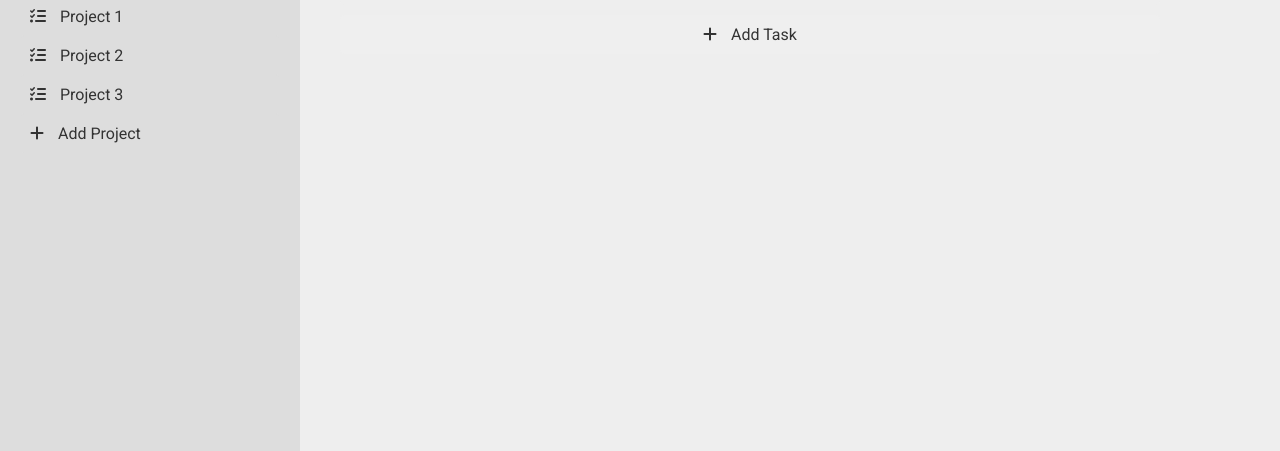
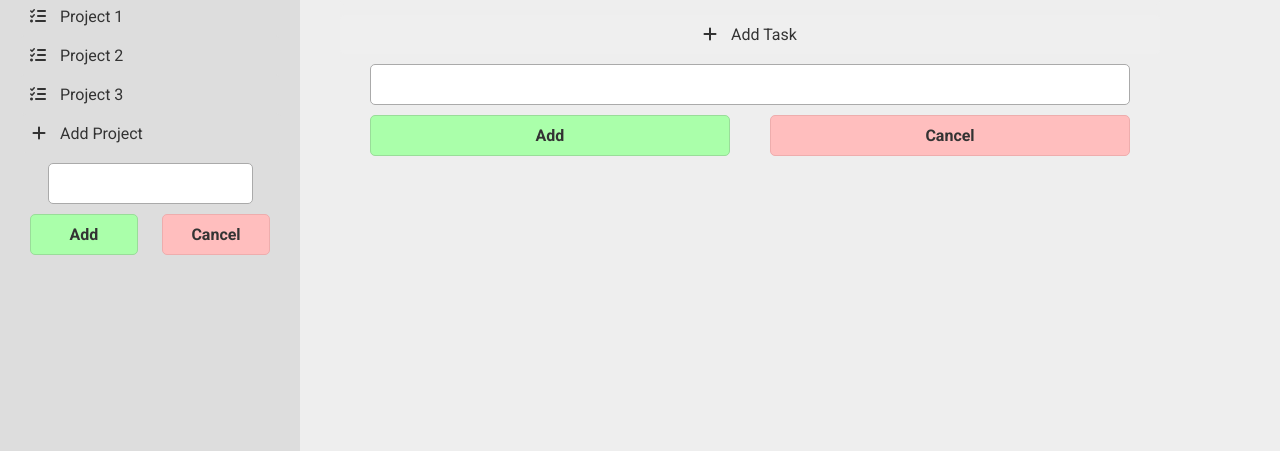
Before and after one commit to mr-Bones3108/to-do-list-js, a website built with webpack: page dist/index.html in a window 1280 px wide. Shown: the part 312-763 px from the top of the page. Built offline with nearby package versions, Linux system fonts and the light colour scheme; a web font is replaced by a local one.

Commit message:
add popups

```diff
--- a/dist/index.html
+++ b/dist/index.html
@@ -27,15 +27,15 @@
       <main class="main">
         <nav class="nav">
           <div class="default-projects">
-            <button class="button-project" data-default-project-button>
+            <button class="button-default-project" id="button-inbox-projects">
               <i class="fas fa-inbox"></i>
               Inbox
             </button>
-            <button class="button-project" data-default-project-button>
+            <button class="button-default-project" id="button-inbox-projects">
               <i class="fas fa-calendar-day"></i>
               Today
             </button>
-            <button class="button-project" data-default-project-button>
+            <button class="button-default-project" id="button-inbox-projects">
               <i class="fas fa-calendar-week"></i>
               This week
             </button>
@@ -43,22 +43,44 @@
           <div class="user-projects">
             <h1>Projects</h1>
             <button class="button-project" data-project-button>
+              <div class="left-project-panel">
                 <i class="fas fa-tasks"></i>
                 Project 1
+              </div>
+              <div class="right-project-panel">
+                <i class="fas fa-ellipsis-h"></i>
+              </div>
             </button>
             <button class="button-project" data-project-button>
+              <div class="left-project-panel">
                 <i class="fas fa-tasks"></i>
                 Project 2
+              </div>
+              <div class="right-project-panel">
+                <i class="fas fa-ellipsis-h"></i>
+              </div>
             </button>
             <button class="button-project" data-project-button>
+              <div class="left-project-panel">
                 <i class="fas fa-tasks"></i>
                 Project 3
+              </div>
+              <div class="right-project-panel">
+                <i class="fas fa-ellipsis-h"></i>
+              </div>
             </button>
           </div>
-          <button class="button-project" id="button-add-project">
+          <button class="button-add-project" id="button-add-project">
             <i class="fas fa-plus"></i>
             Add Project
           </button>
+          <div class="add-project-popup">
+            <input class="add-project-popup-input" type="text" />
+            <div class="add-project-popup-buttons">
+              <button class="button-add-project-confirm">Add</button>
+              <button class="button-add-project-cancel">Cancel</button>
+            </div>
+          </div>
         </nav>
         <div class="project-preview">
           <h1>Inbox</h1>
@@ -94,6 +116,13 @@
               <i class="fas fa-plus"></i>
               Add Task
             </button>
+            <div class="add-task-popup active">
+              <input class="add-task-popup-input" type="text" />
+              <div class="add-task-popup-buttons">
+                <button class="button-add-task-confirm">Add</button>
+                <button class="button-add-task-cancel">Cancel</button>
+              </div>
+            </div>
           </div>
         </div>
       </main>
--- a/dist/style.css
+++ b/dist/style.css
@@ -29,7 +29,6 @@
 header {
   font-size: 2.4rem;
 }
-
 button {
   display: block;
   padding: 1rem;
@@ -39,6 +38,12 @@
   font-family: inherit;
   font-size: inherit;
   cursor: pointer;
+  outline: none;
+}
+
+input {
+  font-family: inherit;
+  font-size: inherit;
   outline: none;
 }
 
@@ -65,46 +70,117 @@
   font-family: "Yusei Magic", sans-serif;
   font-size: 4rem;
 }
-
-  .fa-bars {
-    margin-right: 0;
-  }
-
-
 /* Main */
-
 .main {
   display: flex;
   /* min-height: calc(100vh - header_height - footer_height) */
   min-height: calc(100vh - 10.4rem - 3.5rem);
   margin-bottom: 3.5rem;
 }
-
 .nav {
   flex: 1;
   max-width: 300px;
   padding: 2rem;
   background-color: var(--secondary-light);
 }
-
-  .button-project {
+.button-default-project {
+  align-items: center;
+  justify-content: space-between;
   width: 100%;
   background-color: var(--secondary-light);
   text-align: left;
 }
 
-  .button-project.active {
+.fa-inbox {
+  margin-right: 0.6rem;
+}
+
+.user-projects h1 {
+  padding: 1rem;
+  margin-top: 1rem;
+}
+
+.button-project {
+  display: flex;
+  align-items: center;
+  justify-content: space-between;
+  width: 100%;
+  background-color: var(--secondary-light);
+  text-align: left;
+}
+
+.button-add-project {
+  width: 100%;
+  margin-left: 0.2rem;
+  background-color: var(--secondary-light);
+  text-align: left;
+}
+
+.button-project.active,
+.button-default-project.active {
   font-weight: bold;
   background-color: #ccc;
 }
 
-  .button-project:hover {
+.button-project:hover,
+.button-default-project:hover,
+.button-add-project:hover {
   background-color: #ccc;
 }
-  .user-projects h1 {
+
+.right-project-panel {
+  visibility: hidden;
+}
+
+.button-project:hover .right-project-panel {
+  visibility: visible;
+}
+
+.fa-ellipsis-h {
+  margin-right: 0;
+}
+
+.add-project-popup {
+  width: 100%;
   padding: 1rem;
-    margin-top: 1rem;
+  text-align: center;
 }
+
+.add-project-popup-input {
+  padding: 1rem;
+  border: 1px solid #aaa;
+  margin-bottom: 1rem;
+  border-radius: 5px;
+}
+
+.add-project-popup-buttons {
+  display: flex;
+  align-items: center;
+  justify-content: space-between;
+}
+
+.button-add-project-confirm {
+  width: 45%;
+  border: 1px solid #99dd99;
+  background-color: #aaffaa;
+  font-weight: bold;
+}
+
+.button-add-project-cancel {
+  width: 45%;
+  border: 1px solid #eeadad;
+  background-color: #ffbebe;
+  font-weight: bold;
+}
+
+.button-add-project-confirm:hover {
+  background-color: #99dd99;
+}
+
+.button-add-project-cancel:hover {
+  background-color: #eeadad;
+}
+
 .project-preview {
   flex: 5;
   max-width: 900px;
@@ -122,31 +198,74 @@
   padding: 1rem;
   background-color: var(--primary-light);
 }
-
 .button-task:hover {
   background-color: #ddd;
 }
-
 .left-task-panel {
   display: flex;
   align-items: center;
 }
-
 .fa-circle,
 .fa-check-circle {
   font-size: 2.4rem;
 }
-
 .button-add-task {
   margin-top: 1rem;
   width: 100%;
 }
-
 .button-add-task:hover {
   background-color: #ddd;
 }
 
+.add-task-popup {
+  display: none;
+  text-align: center;
+  width: 100%;
+  padding: 1rem;
+}
+
+.add-task-popup.active {
+  display: block;
+}
+
+.add-task-popup-input {
+  width: 95%;
+  padding: 1rem;
+  border: 1px solid #aaa;
+  border-radius: 5px;
+  margin-bottom: 1rem;
+}
+
+.add-task-popup-buttons {
+  display: flex;
+  align-items: center;
+  justify-content: space-around;
+}
+
+.button-add-task-confirm {
+  width: 45%;
+  border: 1px solid #99dd99;
+  background-color: #aaffaa;
+  font-weight: bold;
+}
+
+.button-add-task-cancel {
+  width: 45%;
+  border: 1px solid #eeadad;
+  background-color: #ffbebe;
+  font-weight: bold;
+}
+
+.button-add-task-confirm:hover {
+  background-color: #99dd99;
+}
+
+.button-add-task-cancel:hover {
+  background-color: #eeadad;
+}
+
 /* Footer */
+
 .footer {
   position: absolute;
   bottom: 0;
@@ -159,13 +278,11 @@
   background-color: var(--primary-dark);
   color: var(--primary-light);
 }
-
 .fa-github {
   margin-left: 1rem;
   color: var(--primary-light);
   font-size: 2rem;
 }
-
 .fa-github:hover {
   color: #ccc;
 }
```
Lines whose indentation alone changed are shown as unchanged.
